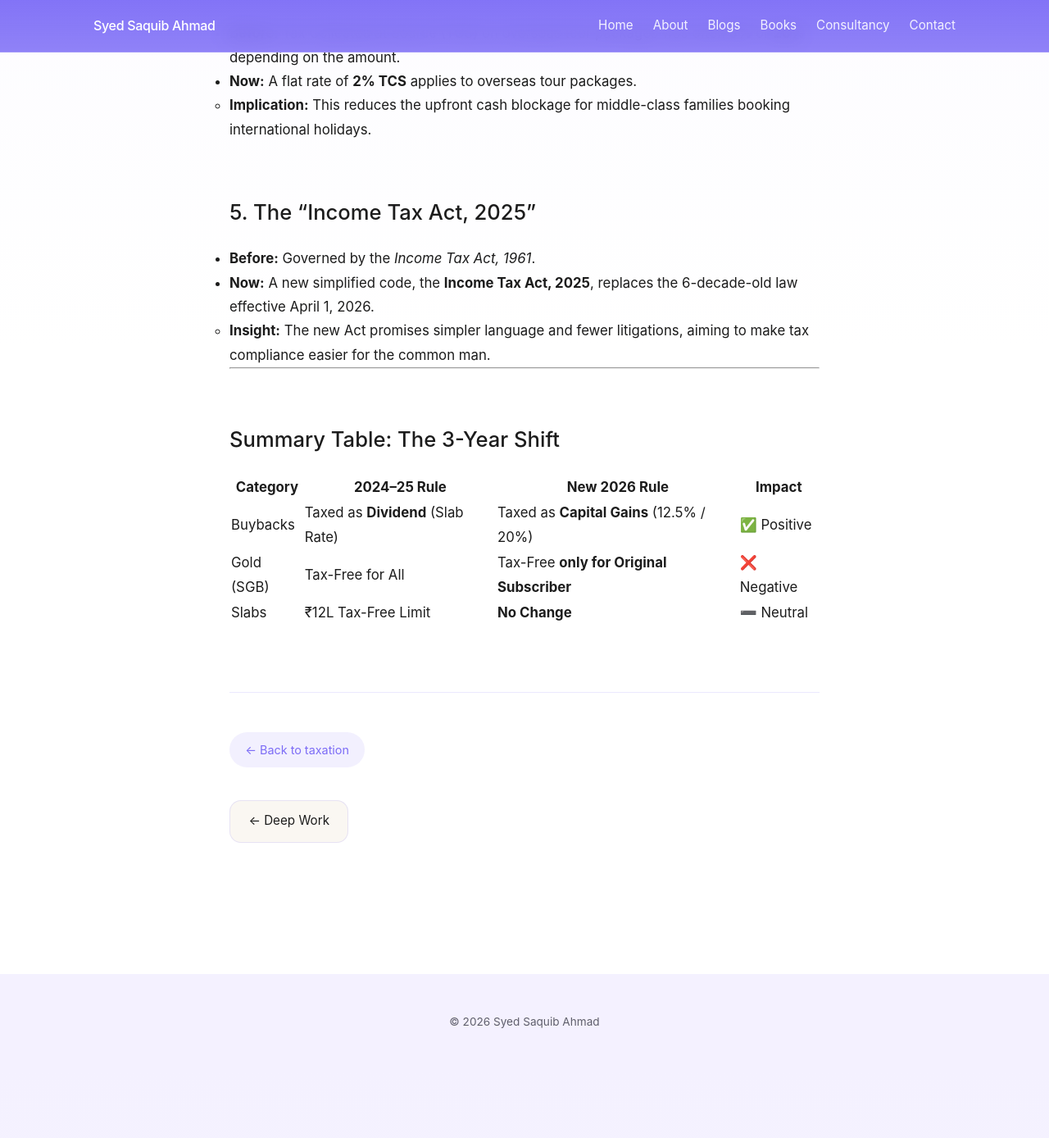
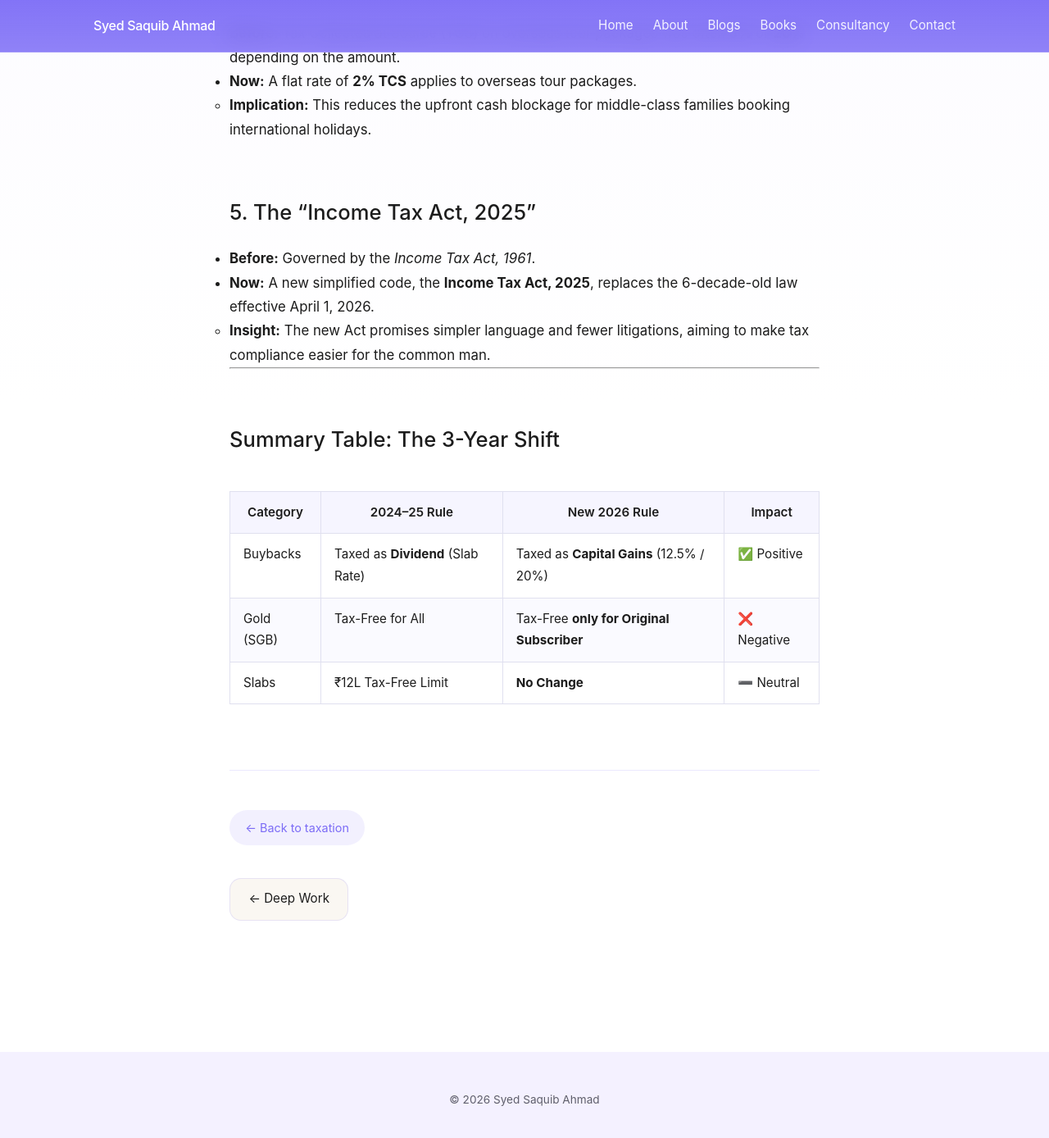
Before and after one commit to saquibahmad1234/syedsaquibahmad, a Jekyll site: the page built from _posts/2026-02-04-budget-2026-income-tax-changes.md, in a window 1280 px wide and 1400 px high, scrolled down 1631 px. Shown: the top 1388 px of the window at 82% size. Built offline with Jekyll 4.4.1, drawn with Linux system fonts in a browser that asks for light colours; before the commit the page ends 2936 px from its top, so only the background shows below that.

Commit message:
Update style.css

```diff
--- a/assets/css/style.css
+++ b/assets/css/style.css
@@ -938,3 +938,27 @@ blockquote {
     justify-content: center;
   }
 }
+
+/* Table styling for posts */
+.post-content table {
+  width: 100%;
+  border-collapse: collapse;
+  margin: 2.5rem 0;
+  font-size: 0.95rem;
+}
+
+.post-content th,
+.post-content td {
+  border: 1px solid #e0e0ef;
+  padding: 0.75rem 1rem;
+  vertical-align: top;
+}
+
+.post-content th {
+  background: #f6f5ff;
+  font-weight: 600;
+}
+
+.post-content tr:nth-child(even) {
+  background: #fafaff;
+}
```
